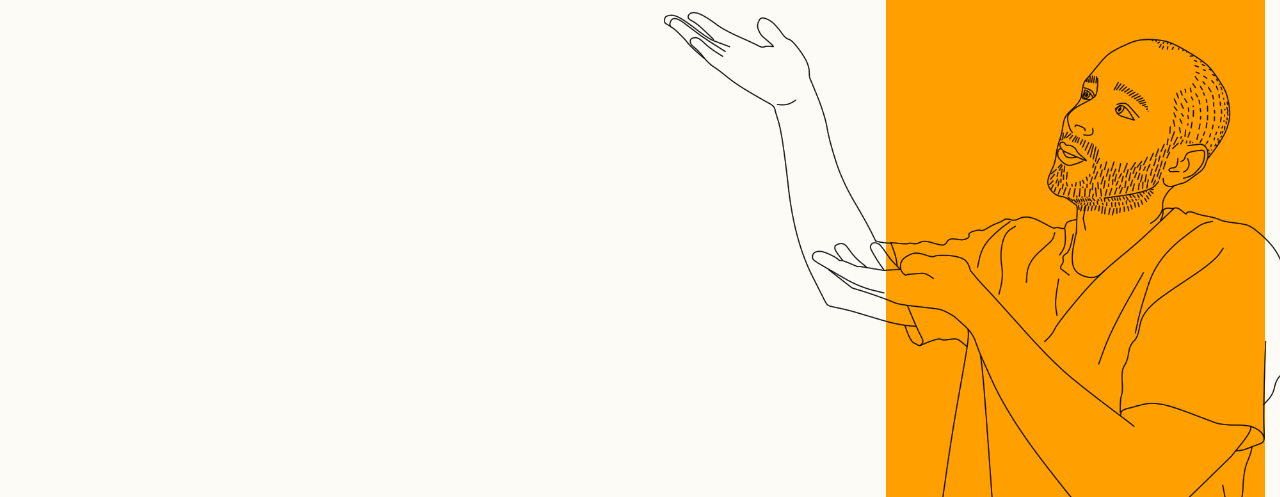
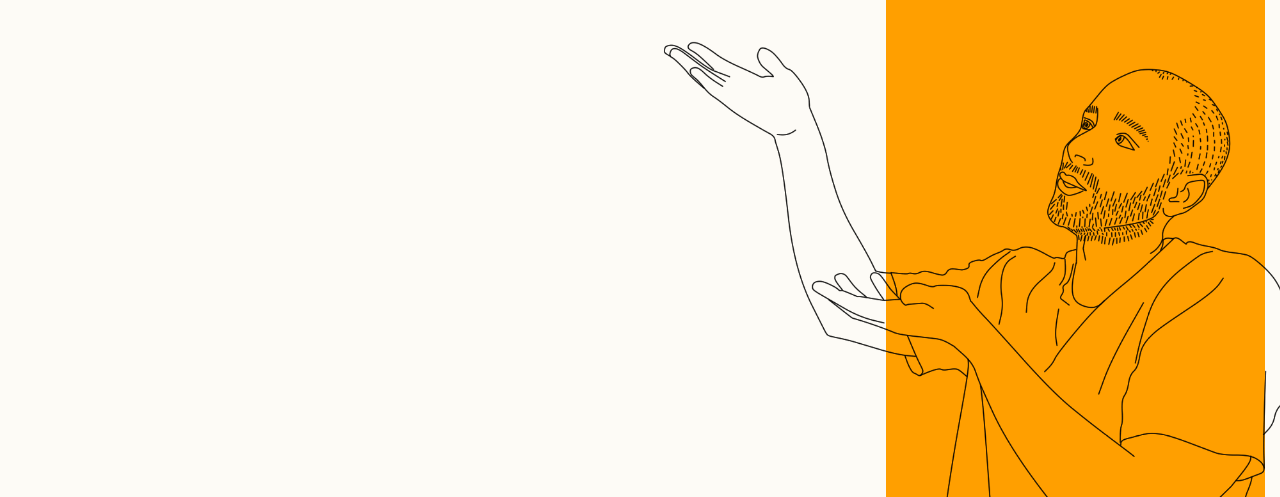
Before and after one commit to savikdf/savikdf.github.io, a website: page index.html in a window 1280 px wide. Shown: the part 83-580 px from the top of the page. Drawn offline with Linux system fonts and the light colour scheme.

Commit message:
more work

```diff
--- a/index.html
+++ b/index.html
@@ -1,5 +1,4 @@
 <!doctype html>
-
 <html lang="en">
 
 <head>
@@ -33,7 +32,10 @@
     </header>
 
     <main>
+
         <section id="hero">
+            <img class="section-image section-image--hero" src="./images/landing-background-savik.webp" alt="Savik presenting the website"
+                role="display">
             <div class="container container--hero">
                 <div class="hero__title">
                     <h1>SAVIKLAND.com</h1>
@@ -41,11 +43,12 @@
                 <div class="hero__hook-line">
                     <p>Portfolio Site</p>
                 </div>
-                <img class="hero__image" src="./images/landing-background-savik.webp" alt="Savik presenting the website"
-                    role="display">
             </div>
         </section>
+
         <section id="test">
+            <img class="section-image" src="./images/landing-background-savik.webp" alt="Savik presenting the website"
+                role="display">
             <div class="container">
                 <!-- <img class="container__image" src="./images/nicholas-cage.webp" alt="Nicholas Cage" role="display"> -->
 
@@ -73,8 +76,11 @@
                     quidem repellendus sed aut esse assumenda.</p>
             </div>
         </section>
+
         <section id="work">
-            <div class="container container--work">
+            <img class="section-image" src="./images/landing-background-savik.webp" alt="Savik presenting the website"
+                role="display">
+            <div class="container">
                 <div class="job">
                     <h2>Bank of Hawaii</h2>
                     <p><strong>Application Developer</strong></p>
@@ -128,35 +134,10 @@
 
             </div>
         </section>
+
         <section id="test">
-            <div class="container">
-                <!-- <img class="container__image" src="./images/nicholas-cage.webp" alt="Nicholas Cage" role="display"> -->
-
-                <p>Lorem ipsum dolor sit amet consectetur adipisicing elit. Quis laboriosam dolor optio alias
-                    repudiandae? Molestias libero voluptatem quam praesentium fugiat dolore aliquid, hic eligendi,
-                    quidem repellendus sed aut esse assumenda.</p>
-                </br>
-                <p>Lorem ipsum dolor sit amet consectetur adipisicing elit. Quis laboriosam dolor optio alias
-                    repudiandae? Molestias libero voluptatem quam praesentium fugiat dolore aliquid, hic eligendi,
-                    quidem repellendus sed aut esse assumenda.</p>
-                </br>
-
-                <p>Lorem ipsum dolor sit amet consectetur adipisicing elit. Quis laboriosam dolor optio alias
-                    repudiandae? Molestias libero voluptatem quam praesentium fugiat dolore aliquid, hic eligendi,
-                    quidem repellendus sed aut esse assumenda.</p>
-                </br>
-
-                <p>Lorem ipsum dolor sit amet consectetur adipisicing elit. Quis laboriosam dolor optio alias
-                    repudiandae? Molestias libero voluptatem quam praesentium fugiat dolore aliquid, hic eligendi,
-                    quidem repellendus sed aut esse assumenda.</p>
-                </br>
-
-                <p>Lorem ipsum dolor sit amet consectetur adipisicing elit. Quis laboriosam dolor optio alias
-                    repudiandae? Molestias libero voluptatem quam praesentium fugiat dolore aliquid, hic eligendi,
-                    quidem repellendus sed aut esse assumenda.</p>
-            </div>
-        </section>
-        <section id="test">
+            <img class="section-image" src="./images/landing-background-savik.webp" alt="Savik presenting the website"
+                role="display">
             <div class="container">
                 <!-- <img class="container__image" src="./images/nicholas-cage.webp" alt="Nicholas Cage" role="display"> -->
 
@@ -185,11 +166,42 @@
             </div>
         </section>
 
+        <section id="test">
+            <img class="section-image" src="./images/landing-background-savik.webp" alt="Savik presenting the website"
+                role="display">
+            <div class="container">
+                <!-- <img class="container__image" src="./images/nicholas-cage.webp" alt="Nicholas Cage" role="display"> -->
+
+                <p>Lorem ipsum dolor sit amet consectetur adipisicing elit. Quis laboriosam dolor optio alias
+                    repudiandae? Molestias libero voluptatem quam praesentium fugiat dolore aliquid, hic eligendi,
+                    quidem repellendus sed aut esse assumenda.</p>
+                </br>
+                <p>Lorem ipsum dolor sit amet consectetur adipisicing elit. Quis laboriosam dolor optio alias
+                    repudiandae? Molestias libero voluptatem quam praesentium fugiat dolore aliquid, hic eligendi,
+                    quidem repellendus sed aut esse assumenda.</p>
+                </br>
+
+                <p>Lorem ipsum dolor sit amet consectetur adipisicing elit. Quis laboriosam dolor optio alias
+                    repudiandae? Molestias libero voluptatem quam praesentium fugiat dolore aliquid, hic eligendi,
+                    quidem repellendus sed aut esse assumenda.</p>
+                </br>
+
+                <p>Lorem ipsum dolor sit amet consectetur adipisicing elit. Quis laboriosam dolor optio alias
+                    repudiandae? Molestias libero voluptatem quam praesentium fugiat dolore aliquid, hic eligendi,
+                    quidem repellendus sed aut esse assumenda.</p>
+                </br>
+
+                <p>Lorem ipsum dolor sit amet consectetur adipisicing elit. Quis laboriosam dolor optio alias
+                    repudiandae? Molestias libero voluptatem quam praesentium fugiat dolore aliquid, hic eligendi,
+                    quidem repellendus sed aut esse assumenda.</p>
+            </div>
+        </section>
 
     </main>
+
     <!-- <script src="https://platform.linkedin.com/badges/js/profile.js" async defer type="text/javascript"></script> -->
     <script src="/scripts/jquery-3.6.0.min.js"></script>
     <script src="/scripts/index.js"></script>
+
 </body>
-
 </html>
--- a/scripts/index.js
+++ b/scripts/index.js
@@ -3,20 +3,74 @@ window.onload = () => {
 };
 
 
-
 var sectionModule = (function(){
   let config = {
-        sectionInViewClass : "section--visible",
-    };
+      sectionInViewClass: "section--visible",
+      scrollTrackingDataAttribute: "data-section-visible",
+      observers: [],
+      visibleSections: [],
+  }
+  //init
+  function initialize(){
+      let sections = [...document.querySelectorAll('main > section')];
+      if (sections == null && sections.length == 0)
+          return;
 
-    //handlers
-    function onEnter(element){
-        if(!element.classList.contains(config.sectionInViewClass))
-            element.classList.add(config.sectionInViewClass);
-    };
-    function onExit(element){
-        element.classList.remove(config.sectionInViewClass);
+      //z-indexing
+      sections.forEach((section, index) => {
+        section.style.setProperty("--layer-var", (index + 1) * 5); //steps of 5
+      });
+
+      initializeIntersectionObservers(sections);
+      initializeScrollObserver();
   }
+
+  function initializeIntersectionObservers(sections){
+      let observers = [];
+      sections.forEach((section, index) => {
+          observers.push(observeElement(section, onEnter, onExit));
+      });
+      config.observers = observers;
+  }
+
+  function initializeScrollObserver() {
+      window.addEventListener('scroll', onScroll);
+  }
+
+  //handlers/callbacks
+  function onEnter(section){
+      if (!section.classList.contains(config.sectionInViewClass)) {
+        section.classList.add(config.sectionInViewClass);
+        section.setAttribute(config.scrollTrackingDataAttribute, null);
+        config.visibleSections.push(section);
+      }
+  }
+
+  function onExit(section){
+    section.classList.remove(config.sectionInViewClass);
+    section.removeAttribute(config.scrollTrackingDataAttribute);
+    section.style.removeProperty("--scroll-percent");
+    removeElementFromArray(config.visibleSections, section);
+  }
+
+  function onScroll() {
+    // const sections = document.querySelectorAll(`[${config.scrollTrackingDataAttribute}]`);
+    console.log(config.visibleSections);
+        config.visibleSections.forEach((section) => {
+        const boundingBox = section.getBoundingClientRect();
+        const percentageVisible = (boundingBox.height + boundingBox.top) / boundingBox.height * 100;
+        onScrollPercentage(section, percentageVisible);
+
+
+        // const isElementTopAboveViewport = boundingBox.top < 0;
+        // const isElementTopBelowViewport = boundingBox.top + boundingBox.height > 0;
+
+        // if (isElementTopAboveViewport && isElementTopBelowViewport) {
+
+        // }
+    });
+  }
+
   //helpers
   function observeElement(element, onEnterCallback, onExitCallback) {
       const observer = new IntersectionObserver((entries) => {
@@ -41,28 +95,20 @@ window.onload = () => {
       return observer;
   }
 
-    //init
-    function initialize(){
-        let sections = [...document.querySelectorAll('main > section')];
-        if(sections == null && sections.length == 0)
-            return;
+  function onScrollPercentage(section, percentageVisible) {
+      let styleValue = Math.round((percentageVisible + Number.EPSILON) * 100) / 100;
+      //console.log({section, percentageVisible, styleValue});
+      section.style.setProperty("--scroll-percent", `${styleValue}px`);
+  }
 
-        const _ = this;
-        console.log(_);
+  function removeElementFromArray(array, elementToRemove) {
+    const index = array.indexOf(elementToRemove);
+    if (index !== -1) {
+        array.splice(index, 1);
+    }
+}
 
-        //start from bottom
-        // sections = sections.reverse();
-        let observers = [];
-        sections.forEach((section, index) => {
-            section.style.setProperty("--layer-var", (index + 1) * 5); //steps of 5
-            observers.push(observeElement(section, onEnter, onExit));
-        });
-        console.log(observers);
-
-    };
-
-    //revealing modular pattern
-    return{
+  return {
       init: initialize,
   };
 })().init();
--- a/src/sass/partials/_scaffolding.scss
+++ b/src/sass/partials/_scaffolding.scss
@@ -44,12 +44,17 @@ section {
     @include flex-center;
     background-color: $color-page;
     z-index: var(--layer-var);
-    transition: opacity 1000ms ease-in-out;
-    opacity: 0;
+    transition: opacity 250ms ease-in-out;
+    margin: 0px 100px;
 
-    &.section{
-        &--visible{
+
+    &.section--visible{
+        $scroll-percent: var(--scroll-percent);
+
+        .section-image{
             opacity: 1;
+            //todo fix this
+            top: $scroll-percent;
         }
     }
 
@@ -68,6 +73,12 @@ section {
         &:before {
             left: 0;
         }
+
+        .section-image{
+            transform: scale(-1, 1);
+            left: 0px;
+            right: auto;
+        }
     }
 
     &#hero {
@@ -81,6 +92,30 @@ section {
     // @include break-up('small'){
 
     // }
+
+    .section-image{
+        position: absolute;
+        right: 0px;
+        left: auto;
+        top: 0px;
+        height: 100%;
+        max-height: 400px;
+        aspect-ratio: 1;
+        transition: opacity 500ms ease-in-out;
+        opacity: 0;
+
+        &--hero{
+            position: fixed;
+            right: -20px;
+            left: auto;
+            top: auto!important;
+            width: 50%;
+            height: auto;
+            max-height: none;
+            opacity: 1;
+
+        }
+    }
 
     .container {
         max-width: $max-content-width;
@@ -105,11 +140,10 @@ section {
 
         &--hero {
             background-image: none;
-            background-color: transparent;
-            height: 80dvh !important;
+            // background-color: transparent;
+            height: max(700px, 80dvh)!important;
             width: 100%;
             max-width: none;
-            height: 90dvh;
             outline: none;
             // border-bottom: 50px solid $color-theme;
             border-radius: 0px;
@@ -155,14 +189,6 @@ section {
                         font-weight: bold;
                     }
                 }
-
-                &__image {
-                    position: fixed;
-                    top: 0px;
-                    right: -20px;
-                    aspect-ratio: 1;
-                    width: 50%;
-                }
             }
 
 
```
Also changed, not shown: src/dist/main.css. Lines whose indentation alone changed are shown as unchanged.
